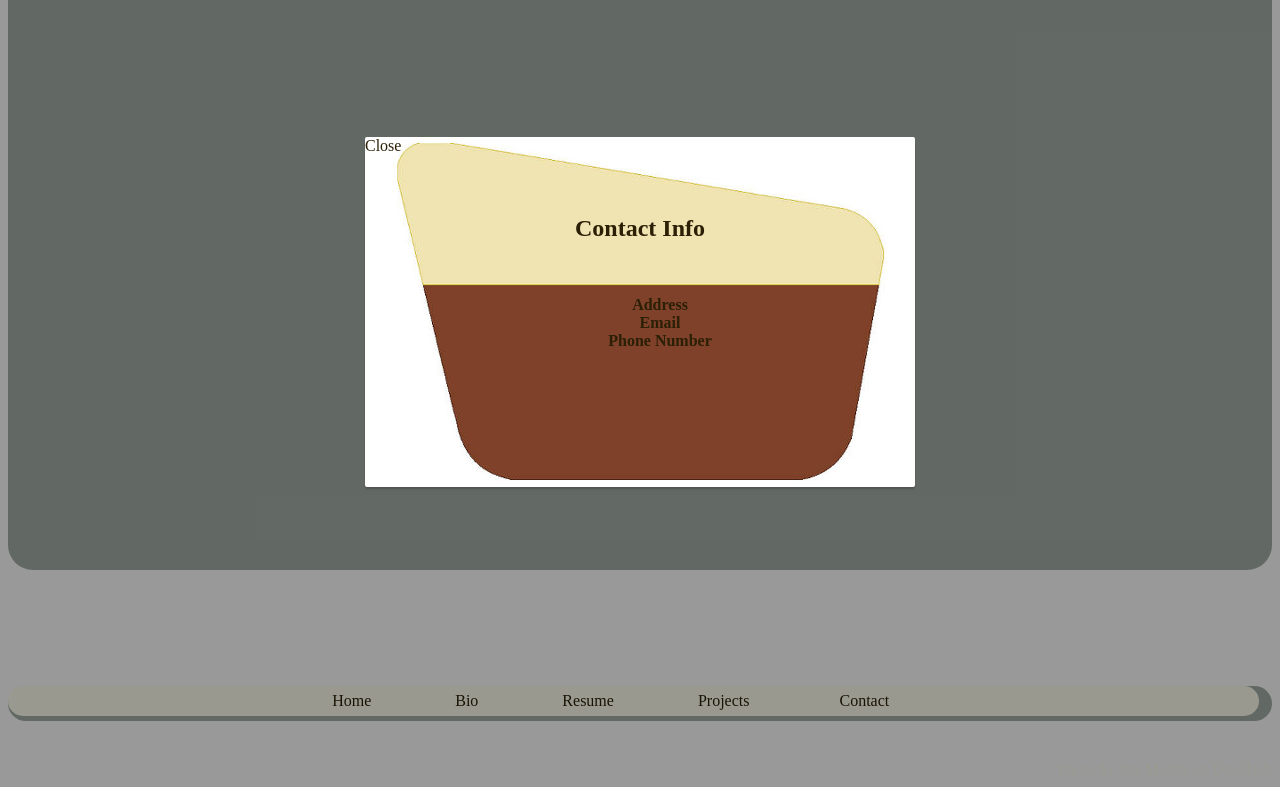
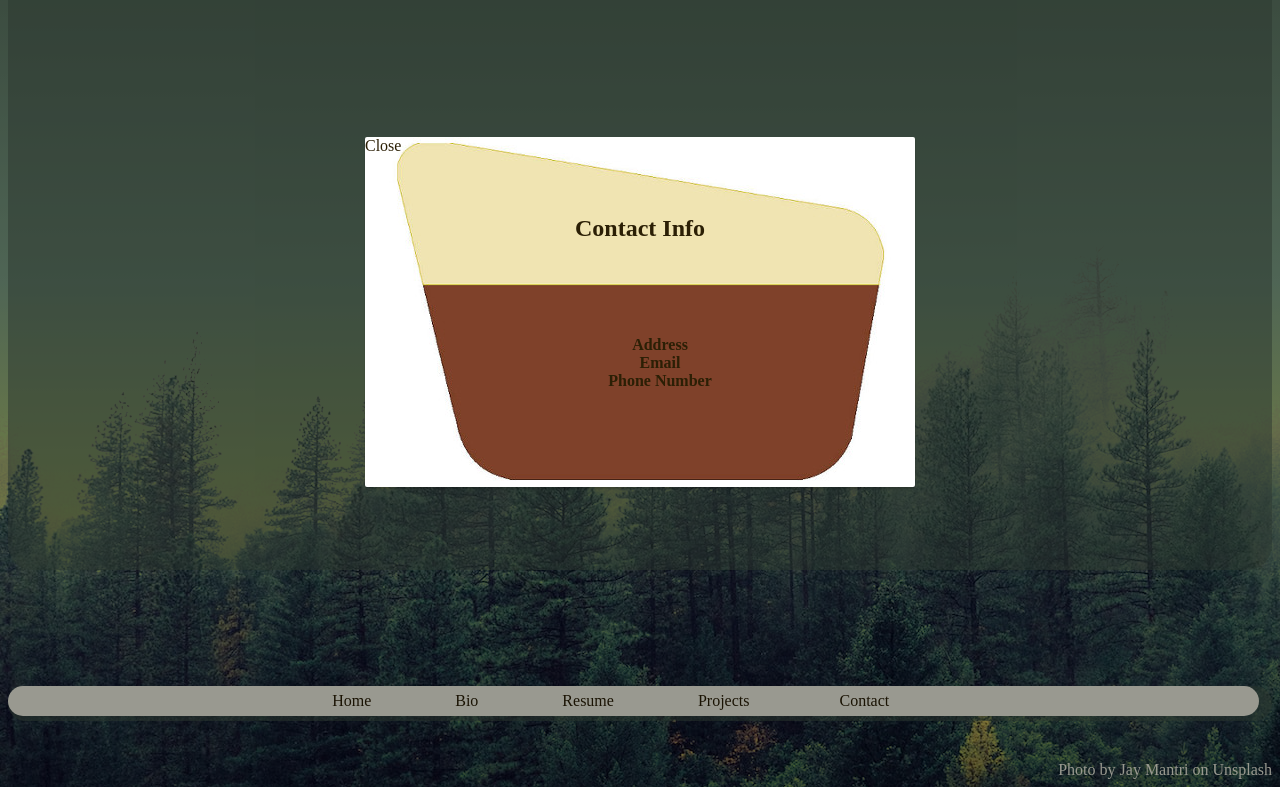
Before and after one commit to Chetv17/portfolio, a plain HTML site: page page2.html in a window 1280 px wide. Both pictures are taken after a click on the button "Contact". Shown: the part 224-1011 px from the top of the page. Drawn offline with nearby package versions, Linux system fonts and the light colour scheme.

Commit message:
safety commit

```diff
--- a/page1style.css
+++ b/page1style.css
@@ -238,6 +238,7 @@ button:hover {
     text-align: center;
     list-style: none;
     font-weight: bold;
+    padding-top: 40px;
   }
 
   #modalh2 {
--- a/page2style.css
+++ b/page2style.css
@@ -6,7 +6,8 @@
 /* ALL FOREGROUND ITEMS! */
 
 body {
-
+  background: url('trees.jpg'), linear-gradient(#495d4e, #83A88D, #FBFF4F);
+  background-blend-mode: darken;
   color: #2b1f05;
 
 
@@ -136,6 +137,7 @@ a:hover {
   text-align: center;
   list-style: none;
   font-weight: bold;
+  padding-top: 40px;
 }
 
 #modalh2 {
```
